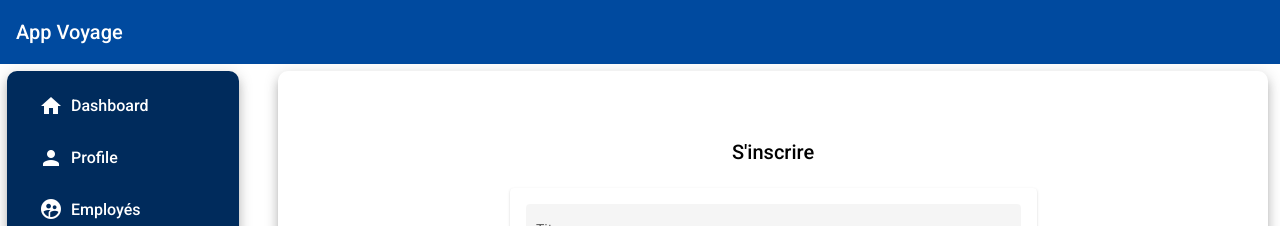
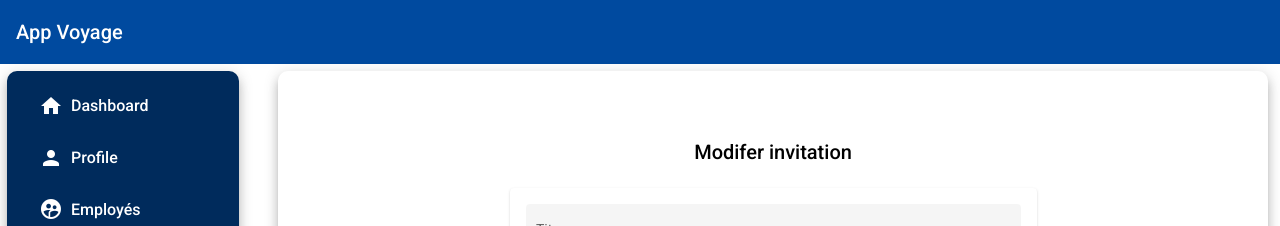
Before and after one commit to zoubaierChraiet/piFront, an Angular app: page /update-invitation/1 in a window 1280 px wide. Shown: the top 226 px of the page. Built offline with nearby package versions, Linux system fonts and the light colour scheme; no server answers.

Commit message:
fix: fixed update invitation title

```diff
--- a/src/app/screens/invitations/update-invitation/update-invitation.component.html
+++ b/src/app/screens/invitations/update-invitation/update-invitation.component.html
@@ -1,4 +1,4 @@
-<h2 class="login-title">S'inscrire</h2>
+<h2 class="login-title">Modifer invitation</h2>
 <mat-card class="form-card">
   <div class="example-container">
     <form
```
